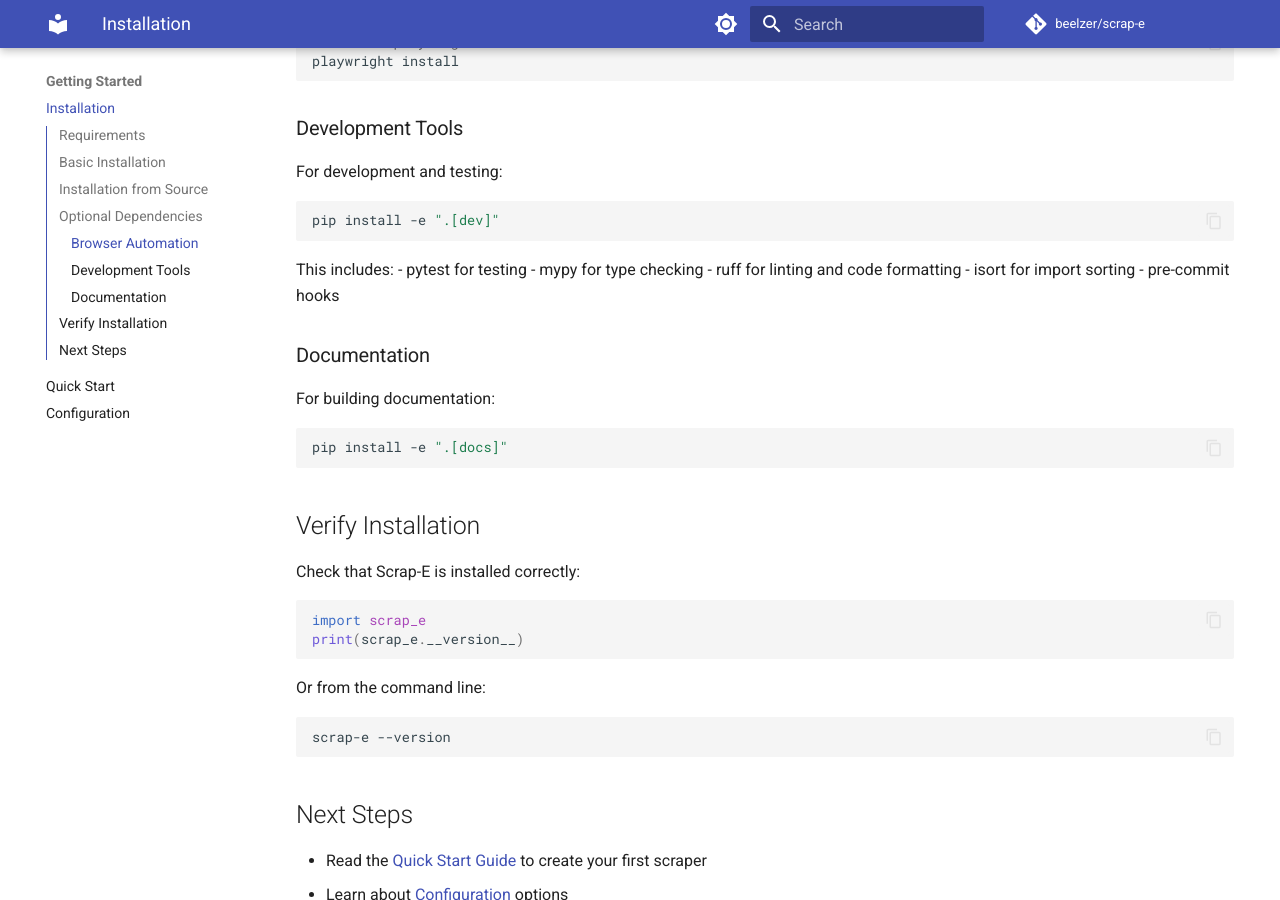
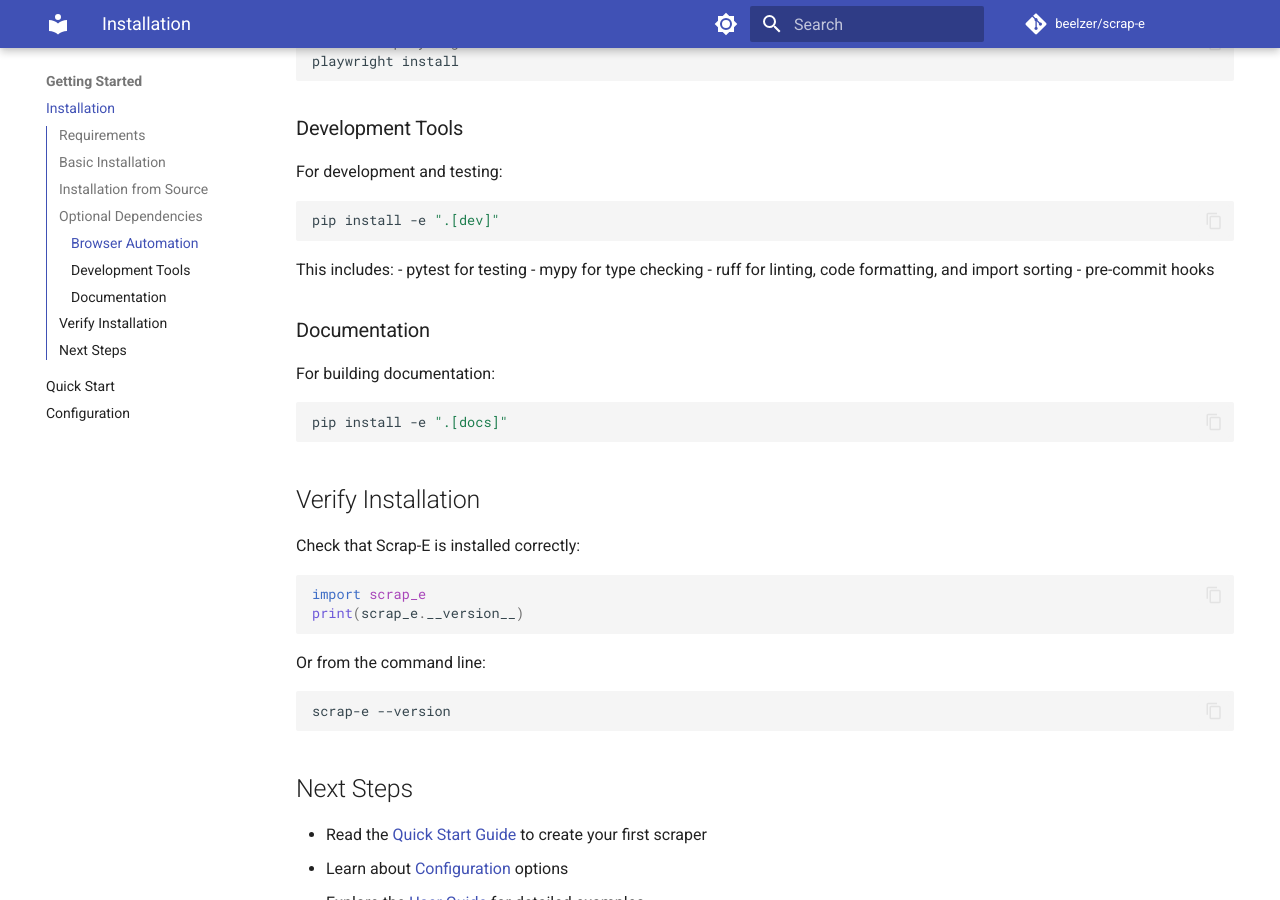
Before and after one commit to beelzer/scrap-e, an MkDocs documentation site: the page built from docs/getting-started/installation.md, in a window 1280 px wide and 900 px high, scrolled down 935 px. Built offline with MkDocs 1.6.1 and Material for MkDocs 9.7.7, drawn with Linux system fonts in a browser that asks for light colours; comment, search, counter and statistics services are not loaded; the version menu is left out.

Commit message:
Remove isort in favor of Ruff's built-in import sorting
- Remove isort from CI/CD pipeline (Ruff handles import sorting with 'I' rules)
- Remove isort from dev dependencies in pyproject.toml
- Remove isort configuration from pyproject.toml
- Update documentation to reflect Ruff handles all formatting and import sorting
- Fix ModuleNotFoundError for pkg_resources in CI/CD

```diff
--- a/docs/getting-started/installation.md
+++ b/docs/getting-started/installation.md
@@ -47,8 +47,7 @@
 This includes:
 - pytest for testing
 - mypy for type checking
-- ruff for linting and code formatting
-- isort for import sorting
+- ruff for linting, code formatting, and import sorting
 - pre-commit hooks
 
 ### Documentation
--- a/pyproject.toml
+++ b/pyproject.toml
@@ -78,7 +78,6 @@
     "types-pyyaml",
     "types-redis",
     "lxml-stubs",
-    "isort==5.13.2",
     "pre-commit==4.1.0",
     "ipython==8.34.0",
 ]
@@ -209,9 +208,6 @@
 skip-magic-trailing-comma = false
 line-ending = "auto"
 
-[tool.isort]
-profile = "ruff"
-line_length = 100
 
 [tool.bandit]
 exclude_dirs = ["tests", ".venv", "venv", "build", "dist"]
@@ -222,7 +218,6 @@
 
 [dependency-groups]
 dev = [
-    "isort>=5.13.2",
     "lxml-stubs>=0.5.1",
     "pandas-stubs>=2.3.0.250703",
     "pre-commit>=4.1.0",
--- a/renovate.json
+++ b/renovate.json
@@ -31,7 +31,7 @@
       "description": "Group Python development dependencies",
       "matchDepTypes": ["devDependencies"],
       "matchManagers": ["pip_requirements", "pep621"],
-      "matchPackageNames": ["pytest*", "ruff", "mypy", "isort", "pre-commit", "ipython"],
+      "matchPackageNames": ["pytest*", "ruff", "mypy", "pre-commit", "ipython"],
       "groupName": "python-dev-dependencies",
       "groupSlug": "python-dev"
     },
```
Also changed, not shown: README.md (+1 -1 lines), 2 other files.
